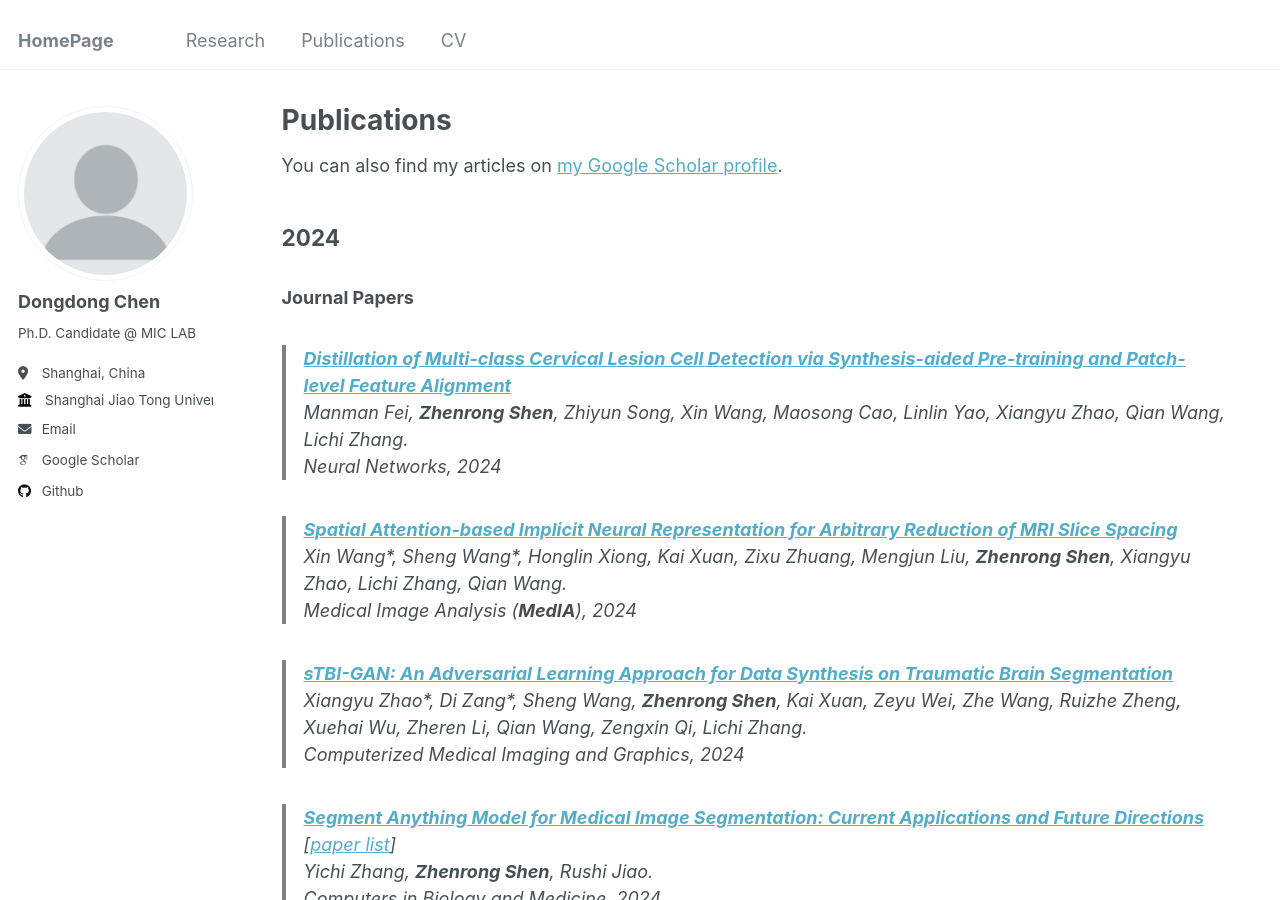
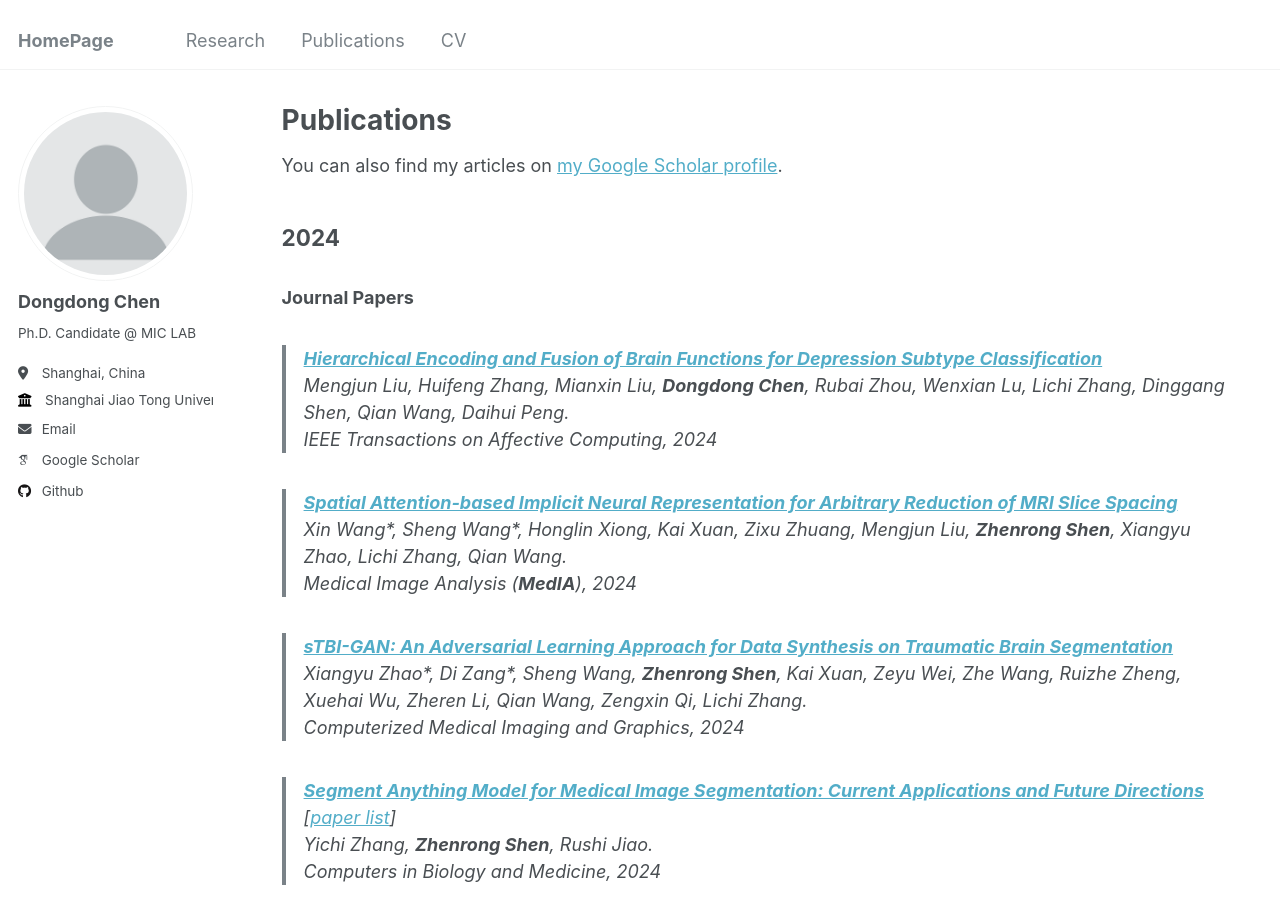
Before and after one commit to DongDChen/DongDChen.github.io, a Jekyll site: the page built from _pages/publications.md, in a window 1280 px wide and 900 px high. Built offline with Jekyll 4.4.1, drawn with Linux system fonts in a browser that asks for light colours; some web fonts are replaced.

Commit message:
Update publications.md

```diff
--- a/_pages/publications.md
+++ b/_pages/publications.md
@@ -5,14 +5,14 @@ permalink: /publications/
 author_profile: true
 ---
 
-You can also find my articles on [my Google Scholar profile](https://scholar.google.com/citations?user=taDlSIMAAAAJ).
+You can also find my articles on [my Google Scholar profile](https://scholar.google.com/citations?user=hj5A7WcAAAAJ).
 
 
 ## 2024
 ### Journal Papers
-> <b><a href="https://www.sciencedirect.com/science/article/abs/pii/S0893608024003290" target="_blank">Distillation of Multi-class Cervical Lesion Cell Detection via Synthesis-aided Pre-training and Patch-level Feature Alignment</a></b> <br>
-> Manman Fei, <b>Zhenrong Shen</b>, Zhiyun Song, Xin Wang, Maosong Cao, Linlin Yao, Xiangyu Zhao, Qian Wang, Lichi Zhang. <br>
-> <em>Neural Networks</em>, 2024 <br>
+> <b><a href="https://ieeexplore.ieee.org/document/10531005" target="_blank">Hierarchical Encoding and Fusion of Brain Functions for Depression Subtype Classification</a></b> <br>
+> Mengjun Liu, Huifeng Zhang, Mianxin Liu, <b>Dongdong Chen</b>, Rubai Zhou, Wenxian Lu, Lichi Zhang, Dinggang Shen, Qian Wang, Daihui Peng. <br>
+> <em>IEEE Transactions on Affective Computing</em>, 2024 <br>
 
 > <b><a href="https://www.sciencedirect.com/science/article/pii/S1361841524000835" target="_blank">Spatial Attention-based Implicit Neural Representation for Arbitrary Reduction of MRI Slice Spacing</a></b> <br>
 > Xin Wang\*, Sheng Wang\*, Honglin Xiong, Kai Xuan, Zixu Zhuang, Mengjun Liu, <b>Zhenrong Shen</b>, Xiangyu Zhao, Lichi Zhang, Qian Wang. <br>
```
